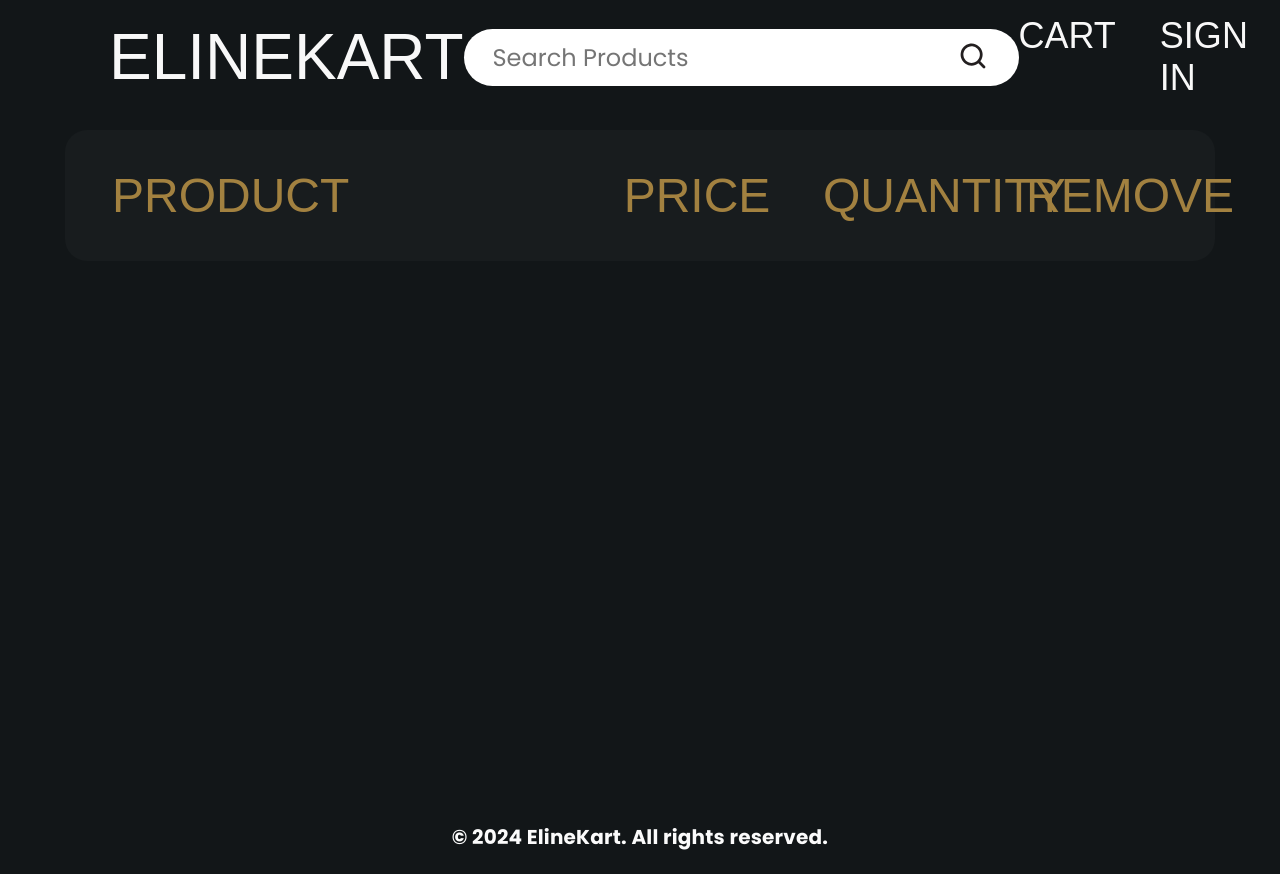
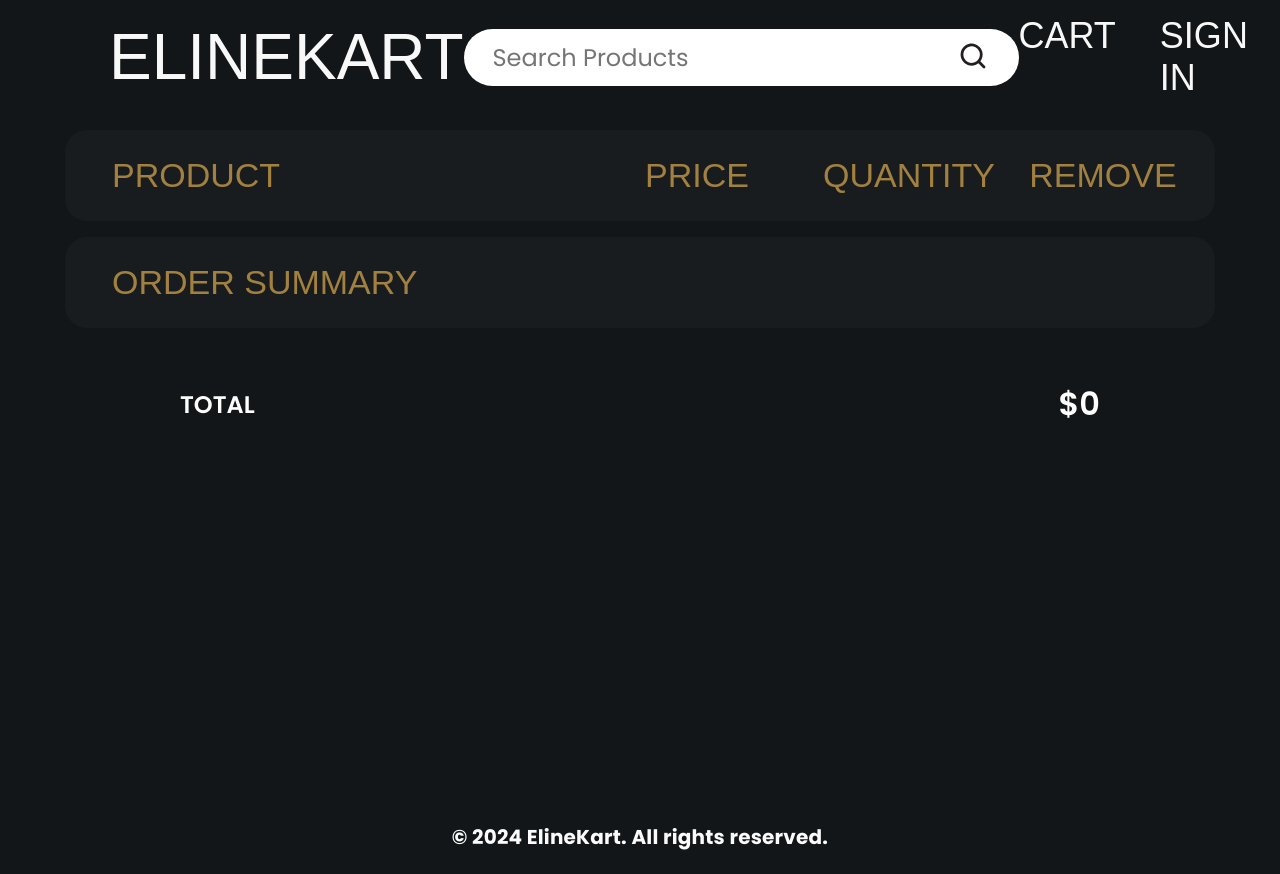
Before and after one commit to Siddhant654321/elinekart, a React (Create React App) app: page /cart in a window 1280 px wide. Shown: the top 874 px of the page. Built offline with nearby package versions, Linux system fonts and the light colour scheme; a web font is replaced by a local one.

Commit message:
created the bottom section of the cart page and changed a few styles in the existing cart page code to make it look better

```diff
--- a/src/components/Cart.css
+++ b/src/components/Cart.css
@@ -7,7 +7,7 @@
 .cart_headers {
     border-radius: 22px;
     background: #181C1E;
-    padding: 38px 35px 38px 47px;
+    padding: 26px 35px 26px 47px;
     display: flex;
     gap: 49px;
 }
@@ -15,7 +15,7 @@
 .cart_headers li {
     color: #A28140;
     font-family: var(--second-family);
-    font-size: 48px;
+    font-size: 34px;
     font-weight: 400;
     list-style: none;
     width: 154px;
@@ -71,3 +71,28 @@
 .cart_product_title {
     text-align: left !important;
 }
+
+.cart_summary_product,
+.cart_total_container {
+    display: flex;
+    border-bottom: 1px solid rgba(255, 255, 255, 0.3);
+    justify-content: space-between;
+    margin: 20px 10%;
+}
+
+.cart_total_container {
+    align-items: center;
+    border-bottom: none;
+}
+
+.cart_summary_product p,
+.cart_total_container p {
+    color: #FFF;
+    font-family: var(--font-family);
+    font-size: 24px;
+    font-weight: 600;
+}
+
+.total_price {
+    font-size: 32px !important;
+}
--- a/src/components/Cart.jsx
+++ b/src/components/Cart.jsx
@@ -6,6 +6,7 @@
 const Cart = () => {
 
   const cartItems = useSelector((state) => state?.cart?.cartItems);
+  let total = 0;
 
   return (
     <div className="cart_page">
@@ -25,10 +26,26 @@
             <p className="cart_product_price">${product.price}</p>
             <p className="cart_product_qty">{product.qty}</p>
             <div>
-                <img src={trash} alt="Remove" />
+                <img src={trash} alt="Remove" width={32} height={32} />
             </div>
           </div>;
         })}
+      </section>
+      <section>
+        <ul className="cart_headers">
+          <li>ORDER SUMMARY</li>
+        </ul>
+        {cartItems.map((product) => {
+          total += product.price
+          return <div key={product._id} className="cart_summary_product">
+            <p>{product.name}</p>
+            <p>${product.price}</p>
+          </div>
+        })}
+        <div className="cart_total_container">
+          <p>TOTAL</p>
+          <p className="total_price">${total}</p>
+        </div>
       </section>
     </div>
   );
```
